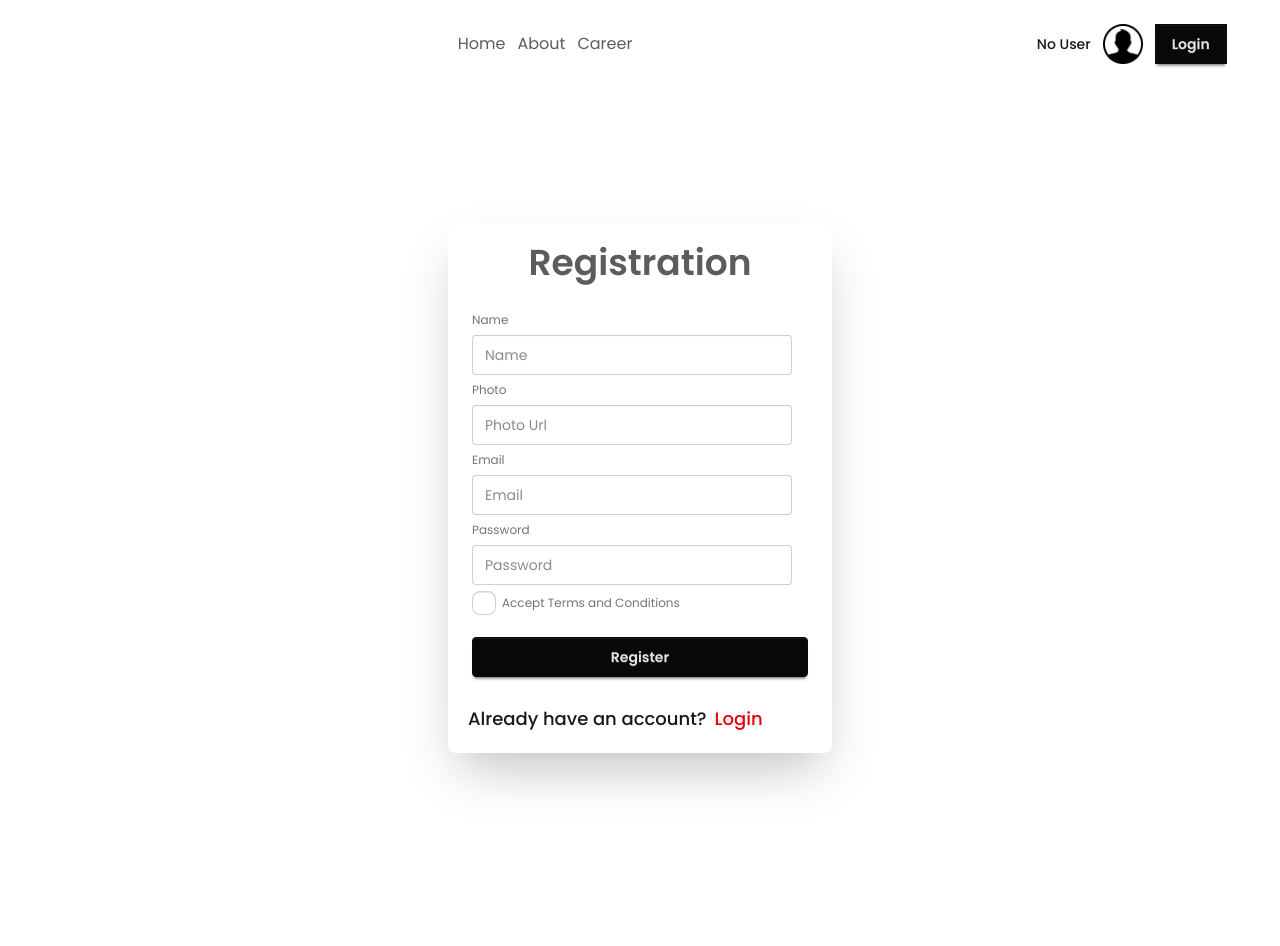
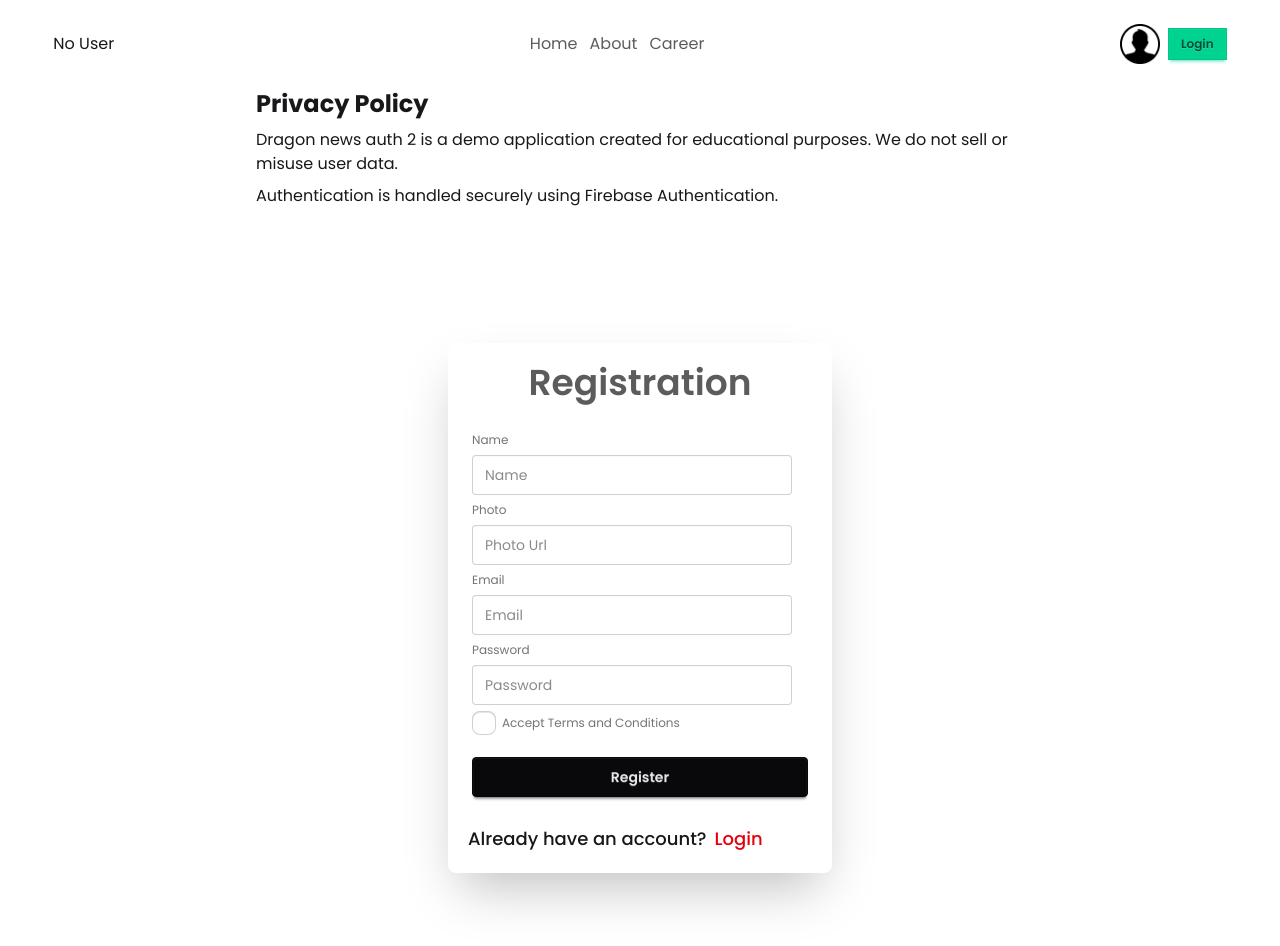
Before and after one commit to Taanveer22/dragon-news-auth-2, a React (Vite) app: page /auth/register in a window 1280 px wide. Shown: the top 946 px of the page. Before the commit the page ends 888 px from the top, so only its background shows below. Built offline with nearby package versions, Linux system fonts and the light colour scheme; no server answers.

Commit message:
alhamdulliah privacy policy added and remove setUser state from context api value list

```diff
--- a/package.json
+++ b/package.json
@@ -18,6 +18,7 @@
     "react": "^19.2.0",
     "react-dom": "^19.2.0",
     "react-fast-marquee": "^1.6.5",
+    "react-hot-toast": "^2.6.0",
     "react-icons": "^5.5.0",
     "react-router-dom": "^7.10.1",
     "sort-by": "^1.2.0",
--- a/src/components/Login.jsx
+++ b/src/components/Login.jsx
@@ -1,9 +1,10 @@
 import { useContext, useState } from "react";
 import { Link, useLocation, useNavigate } from "react-router-dom";
 import { AuthContext } from "../providers/AuthProvider";
+import toast from "react-hot-toast";
 
 const Login = () => {
-  const { logInUser, setUser } = useContext(AuthContext);
+  const { logInUser } = useContext(AuthContext);
   const location = useLocation();
   // console.log(location);
   const navigate = useNavigate();
@@ -14,19 +15,19 @@ const Login = () => {
     e.preventDefault();
     const email = e.target.email.value;
     const password = e.target.password.value;
+    // console.log(email, password);
 
-    // console.log(email, password);
+    // reset state
+    setErrorMessage("");
 
     // ====== firebase function =====
     logInUser(email, password)
-      .then((result) => {
-        // console.log(result.user);
-        setUser(result.user);
+      .then(() => {
+        toast.success("login done");
         navigate(location?.state ? location.state : "/");
       })
-      .catch((error) => {
-        // console.log(error.message);
-        setErrorMessage(error.message);
+      .catch(() => {
+        setErrorMessage("login failed");
       });
   };
   return (
--- a/src/components/Nav.jsx
+++ b/src/components/Nav.jsx
@@ -2,6 +2,7 @@ import { Link, NavLink } from "react-router-dom";
 import userIcon from "../assets/user.png";
 import { useContext } from "react";
 import { AuthContext } from "../providers/AuthProvider";
+import toast from "react-hot-toast";
 
 const Nav = () => {
   const { user, logOutUser } = useContext(AuthContext);
@@ -9,15 +10,15 @@ const Nav = () => {
   const handleLogOut = () => {
     logOutUser()
       .then(() => {
-        alert("log out successful");
+        toast.success("log out successful");
       })
-      .catch((error) => {
-        alert(error.message);
+      .catch(() => {
+        toast.error("log out failed");
       });
   };
   return (
     <div className="flex flex-col sm:flex-row gap-6 justify-between items-center">
-      <div>{user?.email}</div>
+      <div>{user ? user.displayName : "No User"}</div>
       <div>
         <ul className="flex gap-3 opacity-70">
           <li>
@@ -31,17 +32,9 @@ const Nav = () => {
           </li>
         </ul>
       </div>
-      <div className="flex gap-3 items-center">
+      <div className="flex gap-2 items-center">
         <div>
-          {user && user?.displayName ? (
-            <p className="text-sm font-medium">{user.displayName}</p>
-          ) : (
-            <p className="text-sm font-medium">No User</p>
-          )}
-        </div>
-
-        <div>
-          {user && user?.displayName ? (
+          {user && user?.photoURL ? (
             <img src={user.photoURL} className="w-10 rounded-full" />
           ) : (
             <img src={userIcon} className="w-10" />
@@ -52,12 +45,15 @@ const Nav = () => {
           {user && user?.displayName ? (
             <button
               onClick={handleLogOut}
-              className="btn btn-neutral rounded-none"
+              className="btn btn-sm btn-error rounded-none"
             >
               Logout
             </button>
           ) : (
-            <Link to={"/auth/login"} className="btn btn-neutral rounded-none">
+            <Link
+              to={"/auth/login"}
+              className="btn btn-sm btn-success rounded-none"
+            >
               Login
             </Link>
           )}
--- /dev/null
+++ b/src/components/Privacy.jsx
@@ -0,0 +1,16 @@
+const Privacy = () => {
+  return (
+    <div className="max-w-3xl mx-auto">
+      <h1 className="text-2xl font-bold my-2">Privacy Policy</h1>
+      <p>
+        Dragon news auth 2 is a demo application created for educational purposes.
+        We do not sell or misuse user data.
+      </p>
+      <p className="mt-2">
+        Authentication is handled securely using Firebase Authentication.
+      </p>
+    </div>
+  );
+};
+
+export default Privacy;
--- a/src/components/Register.jsx
+++ b/src/components/Register.jsx
@@ -1,11 +1,10 @@
 import { Link, useNavigate } from "react-router-dom";
-
 import { useContext, useState } from "react";
 import { AuthContext } from "../providers/AuthProvider";
+import toast from "react-hot-toast";
 
 const Register = () => {
-  const { createNewUser, setUser, updateProfileForUser } =
-    useContext(AuthContext);
+  const { createNewUser, updateProfileForUser } = useContext(AuthContext);
   const [errorMessage, setErrorMessage] = useState({});
   const navigate = useNavigate();
 
@@ -17,6 +16,9 @@ const Register = () => {
     const email = e.target.email.value;
     const password = e.target.password.value;
     // console.log(name, photo, email, password);
+
+    // reset state
+    setErrorMessage("");
 
     // ==== input field validation
     if (name.length < 4) {
@@ -36,20 +38,20 @@ const Register = () => {
 
     // ==== firebase functions====
     createNewUser(email, password)
-      .then((result) => {
-        // console.log(result.user);
-        setUser(result.user);
+      .then(() => {
+        toast.success("Registration done");
         // ==== profile update====
         updateProfileForUser({ displayName: name, photoURL: photo })
           .then(() => {
+            toast.success("profile updated");
             navigate("/");
           })
-          .catch((error) => {
-            alert(error.message);
+          .catch(() => {
+            toast.error("profile not updated");
           });
       })
-      .catch((error) => {
-        alert(error.message);
+      .catch(() => {
+        toast.error("Registration failed");
       });
   };
   return (
--- a/src/layouts/AuthLayout.jsx
+++ b/src/layouts/AuthLayout.jsx
@@ -1,5 +1,6 @@
 import { Outlet } from "react-router-dom";
 import Nav from "../components/Nav";
+import Privacy from "../components/Privacy";
 
 const AuthLayout = () => {
   return (
@@ -8,6 +9,9 @@ const AuthLayout = () => {
         <Nav></Nav>
       </nav>
       <div className="">
+        <Privacy></Privacy>
+      </div>
+      <div className="">
         <Outlet></Outlet>
       </div>
     </div>
--- a/src/layouts/HomeLayout.jsx
+++ b/src/layouts/HomeLayout.jsx
@@ -4,6 +4,7 @@ import LatestNews from "../components/LatestNews";
 import LeftSide from "../components/LeftSide";
 import RightSide from "../components/RightSide";
 import { Outlet } from "react-router-dom";
+import Privacy from "../components/Privacy";
 
 const HomeLayout = () => {
   return (
@@ -11,6 +12,10 @@ const HomeLayout = () => {
       <header className="mb-6">
         <Header></Header>
       </header>
+
+      <div className="mb-6">
+        <Privacy></Privacy>
+      </div>
 
       <article className="mb-6 w-11/12 mx-auto">
         <LatestNews></LatestNews>
--- a/src/main.jsx
+++ b/src/main.jsx
@@ -4,11 +4,13 @@ import "./index.css";
 import { RouterProvider } from "react-router-dom";
 import PublicRouter from "./routes/PublicRouter.jsx";
 import AuthProvider from "./providers/AuthProvider.jsx";
+import { Toaster } from "react-hot-toast";
 
 createRoot(document.getElementById("root")).render(
   <StrictMode>
     <AuthProvider>
       <RouterProvider router={PublicRouter}></RouterProvider>
+      <Toaster></Toaster>
     </AuthProvider>
   </StrictMode>
 );
--- a/src/providers/AuthProvider.jsx
+++ b/src/providers/AuthProvider.jsx
@@ -53,11 +53,11 @@ const AuthProvider = ({ children }) => {
 
   const authInfo = {
     user,
+    loading,
     setUser,
     createNewUser,
     logInUser,
     logOutUser,
-    loading,
     updateProfileForUser,
     googleSignIn,
     githubSignIn,
```
Also changed, not shown: 1 other file (tests, documents, lock files or other folders).
